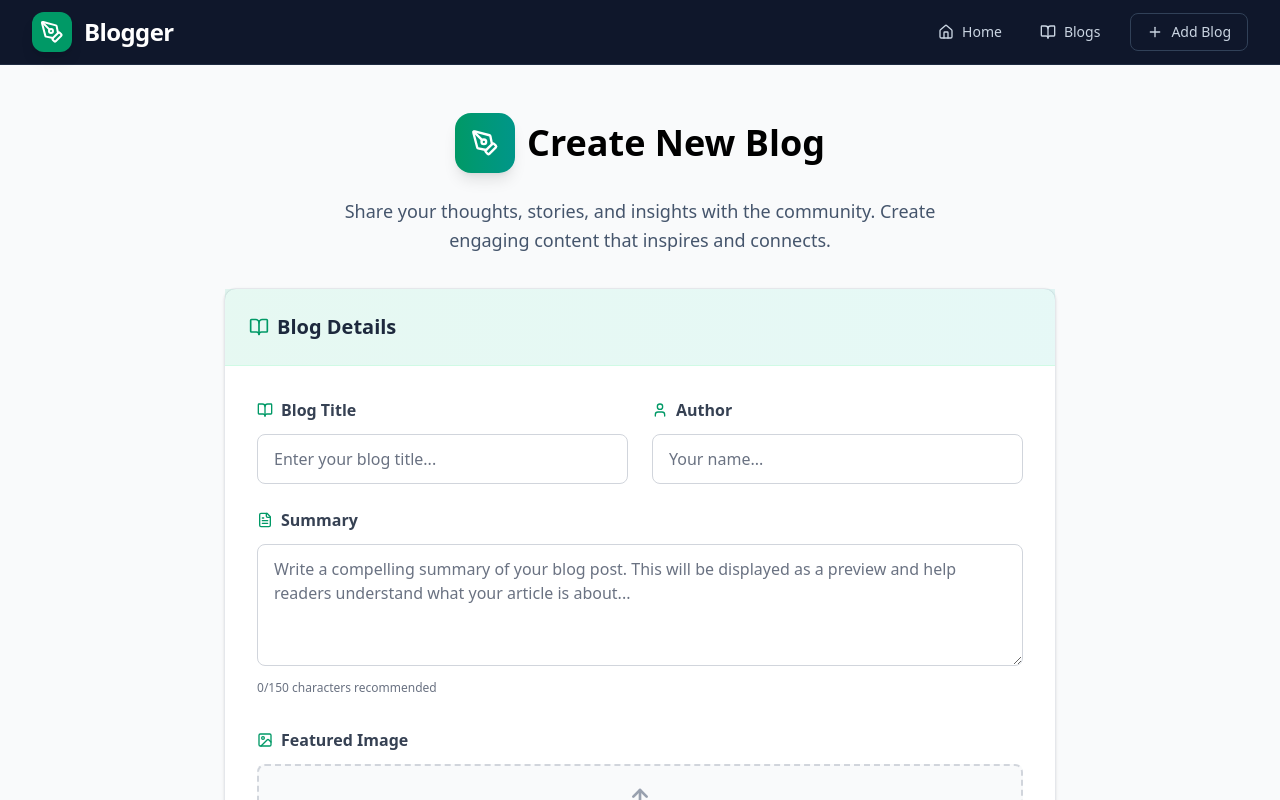
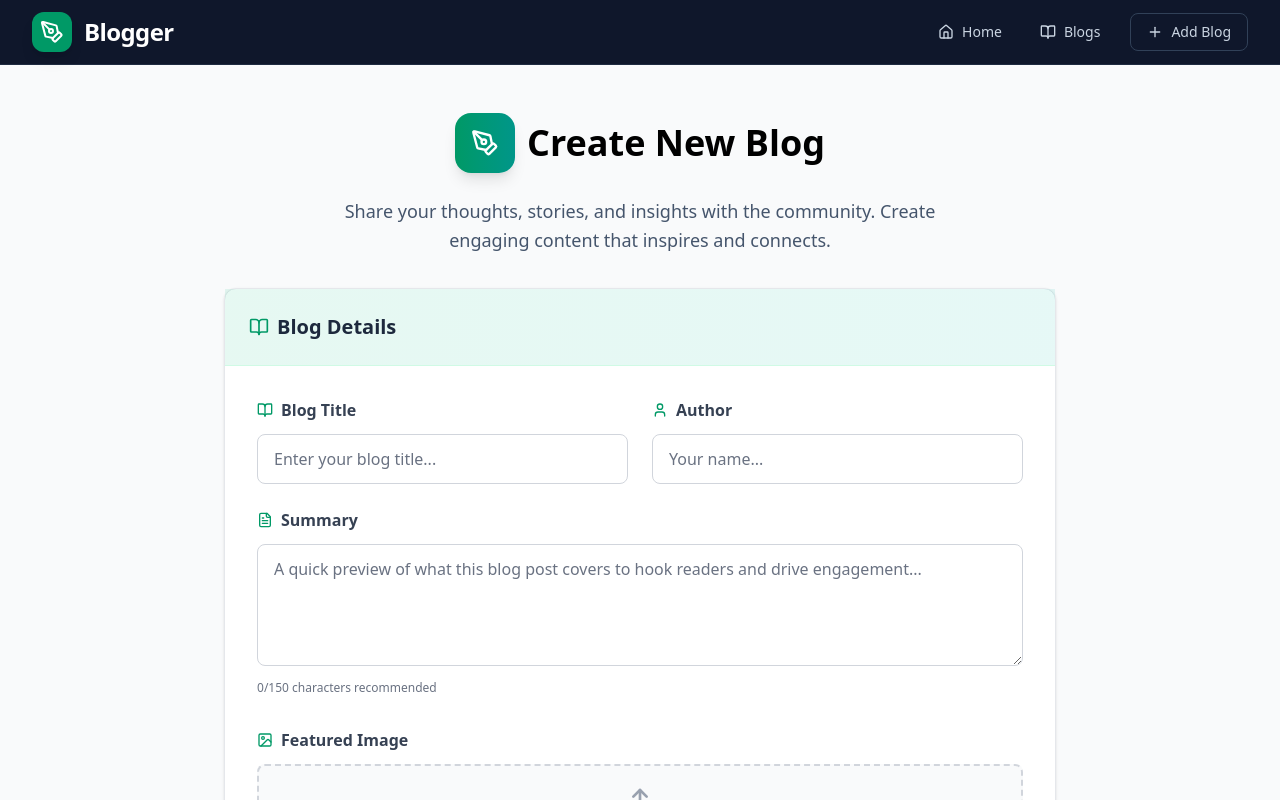
Before and after one commit to amritdubey1600/blog-app, a Next.js app: page /blogs/form in a window 1280 px wide. Shown: the top 800 px of the page. Built offline with nearby package versions, Linux system fonts and the light colour scheme; no server answers.

Commit message:
Form Styling Updated

```diff
--- a/components/BlogForm.tsx
+++ b/components/BlogForm.tsx
@@ -197,7 +197,7 @@ const BlogForm = () => {
                 rows={4}
                 value={formData.summary}
                 onChange={handleChange}
-                placeholder="Write a compelling summary of your blog post. This will be displayed as a preview and help readers understand what your article is about..."
+                placeholder="A quick preview of what this blog post covers to hook readers and drive engagement..."
                 className="w-full border border-gray-300 rounded-lg px-4 py-3 text-gray-900 placeholder-gray-500 focus:outline-none focus:ring-2 focus:ring-emerald-500 focus:border-emerald-500 transition-colors resize-vertical min-h-[120px]"
                 required
               />
```
